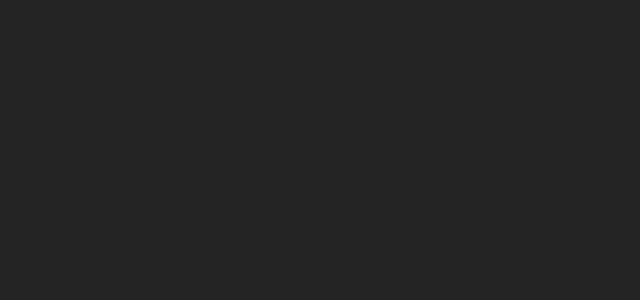
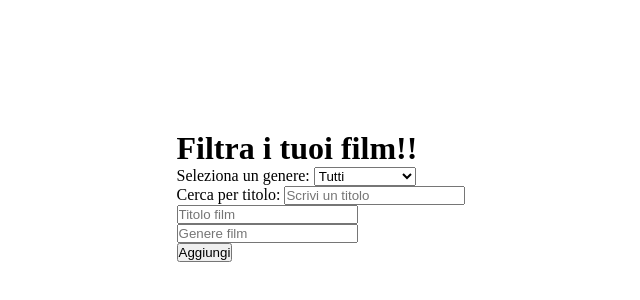
Before and after one commit to Tamburini-Christofer/react-movie-filter, a React (Vite) app: page / in a window 1280 px wide. Shown: the part 204-504 px from the top of the page, without its empty margins (319-959 px from the left). Built offline with nearby package versions, Linux system fonts and the light colour scheme.

Commit message:
Bozza codice javaScript

```diff
--- a/src/App.css
+++ b/src/App.css
@@ -4,6 +4,39 @@
   box-sizing: border-box;
 }
 
-body{
-  background-color: #242424;
+body {
+  margin: 0;
+  height: 100vh;
+  display: flex;
+  justify-content: center;
+  align-items: center;
+  background-size: cover;
 }
+
+/* Un effetto "ciack" con barra superiore */
+.ciack {
+  width: 400px;
+  height: 300px;
+  background: #000;
+  position: relative;
+  border: 4px solid #222;
+  border-radius: 5px;
+  box-shadow: 0 5px 15px rgba(0,0,0,0.6);
+  overflow: hidden;
+}
+
+.ciack::before {
+  content: "";
+  position: absolute;
+  top: -50px;
+  left: -20px;
+  width: 450px;
+  height: 100px;
+  background: repeating-linear-gradient(
+    135deg,
+    #000 0 40px,
+    #fff 40px 80px
+  );
+  transform: rotate(-5deg);
+  border-bottom: 4px solid #222;
+}
--- a/src/App.jsx
+++ b/src/App.jsx
@@ -1,5 +1,4 @@
-import { useState,useEffect } from 'react'
-
+import { useState, useEffect } from 'react'
 import './App.css'
 
 const initialMovies = [
@@ -13,28 +12,98 @@ const initialMovies = [
 ];
 
 function App() {
+  const [movies, setMovies] = useState(initialMovies);
+  const [selectedGenre, setSelectedGenre] = useState("");
+  const [filteredMovies, setFilteredMovies] = useState(initialMovies);
+  const [searchTerm, setSearchTerm] = useState("");
 
-    const [movies, setMovies] = useState(initialMovies);
-    const [selectedGenre, setSelectedGenre] = useState("");
-    const [filteredMovies, setFilteredMovies] = useState(initialMovies);
-    const [searchTerm, setSearchTerm] = useState("");
+  useEffect(() => {
+    const result = movies
+      .filter((movie) => !selectedGenre || movie.genre === selectedGenre)
+      .filter((movie) => !searchTerm || movie.title.toLowerCase().includes(searchTerm.toLowerCase()));
 
-  useEffect(()=>{
-        const result = movies
-        .filter ((movie)=> !selectedGenre || movie.genre === selectedGenre)
+    setFilteredMovies(result);
+  }, [movies, selectedGenre, searchTerm]);
 
-        .filter((movie) => !searchTerm || movie.title.toLowerCase().includes(searchTerm.toLowerCase())
-     );
-     setFilteredMovies(result);
+  const handleAddMovie = (e) => {
+    e.preventDefault();
 
-     },[movies, selectedGenre, searchTerm]);
+    const title = e.target.title.value.trim();
+    const genre = e.target.genre.value.trim();
 
+    if (title && genre) {
+      setMovies([...movies, { title, genre }]);
+    }
+
+    e.target.reset();
+  };
 
   return (
     <>
+      <div>
+        <h1>Filtra i tuoi film!!</h1>
 
+
+        <div className ="containerGeneral">
+          <label>Seleziona un genere: </label>
+          <select
+            className="selettore"
+            onChange={(e) => setSelectedGenre(e.target.value)}
+          >
+            <option value="">Tutti</option>
+            <option value="Fantascienza">Fantascienza</option>
+            <option value="Thriller">Thriller</option>
+            <option value="Romantico">Romantico</option>
+            <option value="Azione">Azione</option>
+            <option value="Storico">Storico</option>
+          </select>
+        </div>
+
+        <div>
+          <label>Cerca per titolo: </label>
+          <input
+            type="text"
+            className="form"
+            placeholder="Scrivi un titolo"
+            value={searchTerm}
+            onChange={(e) => setSearchTerm(e.target.value)}
+          />
+        </div>
+
+        <form onSubmit={handleAddMovie}>
+          <div>
+            <input
+              name="title"
+              className="contoll"
+              placeholder="Titolo film"
+            />
+          </div>
+          <div>
+            <input
+              name="genre"
+              className="contoll"
+              placeholder="Genere film"
+            />
+          </div>
+          <button type="submit">Aggiungi</button>
+        </form>
+
+        <listaFilm movies={filteredMovies} />
+      </div>
     </>
-  )
+  );
 }
 
-export default App
+function listaFilm({ movies }) {
+  return (
+    <ul>
+      {movies.map((movie, index) => (
+        <li key={index}>
+          {movie.title} - <em>{movie.genre}</em>
+        </li>
+      ))}
+    </ul>
+  );
+}
+
+export default App;
```
